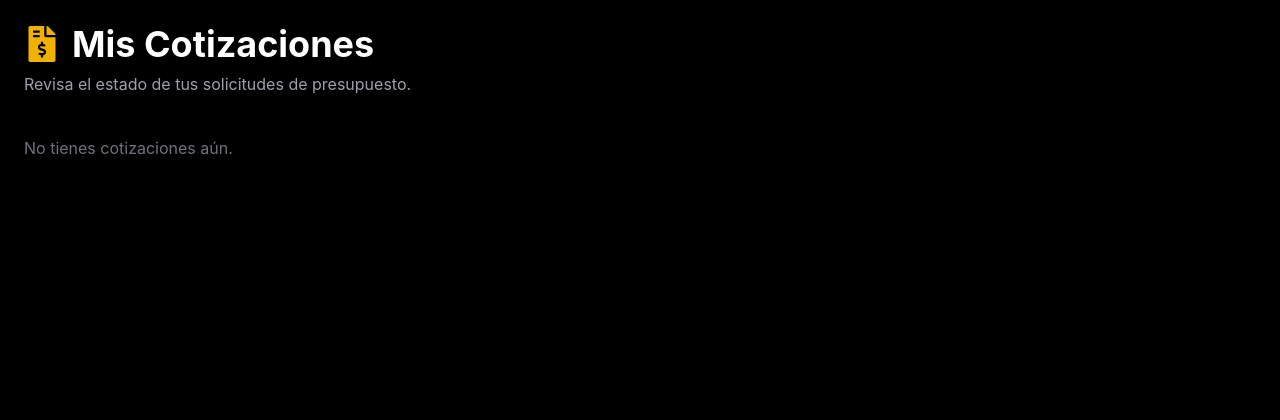
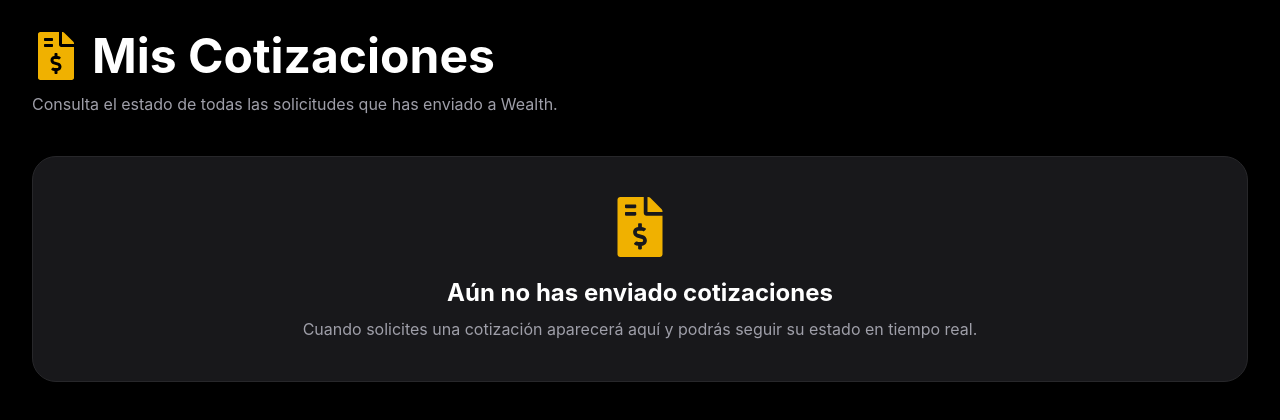
Before and after one commit to aldflo/wealth, a React (Vite) app: page /cotizaciones in a window 1280 px wide. Shown: the top 420 px of the page. Built offline with nearby package versions, Linux system fonts and the light colour scheme.

Commit message:
actualizacion

```diff
--- a/src/pages/cotizaciones.jsx
+++ b/src/pages/cotizaciones.jsx
@@ -1,102 +1,189 @@
 import { useEffect, useState } from "react";
 import { db, auth } from "../firebase.config";
+
 import {
   collection,
   query,
   where,
-  onSnapshot
+  onSnapshot,
+  orderBy,
 } from "firebase/firestore";
 
-import { FaFileInvoiceDollar } from "react-icons/fa";
+import {
+  FaFileInvoiceDollar,
+  FaCalendarAlt,
+} from "react-icons/fa";
 
 function Cotizaciones() {
-
   const [cotizaciones, setCotizaciones] = useState([]);
-  const user = auth.currentUser;
 
   useEffect(() => {
+    if (!auth.currentUser) return;
 
-    if (!user) return;
+    let unsubscribeUid = () => {};
+    let unsubscribeCorreo = () => {};
 
-    // 🔥 SOLO COTIZACIONES DEL USUARIO LOGUEADO
-    const q = query(
+    // 🔥 Consulta por UID (nuevas cotizaciones)
+    const qUid = query(
       collection(db, "cotizaciones"),
-      where("userId", "==", user.uid)
+      where("uid", "==", auth.currentUser.uid),
+      orderBy("fecha", "desc")
     );
 
-    const unsub = onSnapshot(q, (snapshot) => {
+    unsubscribeUid = onSnapshot(
+      qUid,
+      (snapshot) => {
+        if (!snapshot.empty) {
+          const data = snapshot.docs.map((doc) => ({
+            id: doc.id,
+            ...doc.data(),
+          }));
 
-      const data = snapshot.docs.map(doc => ({
+          setCotizaciones(data);
+        } else {
+          // 🔥 Si no hay por UID busca por correo (cotizaciones antiguas)
+
+          const qCorreo = query(
+            collection(db, "cotizaciones"),
+            where("usuario", "==", auth.currentUser.email),
+            orderBy("fecha", "desc")
+          );
+
+          unsubscribeCorreo = onSnapshot(qCorreo, (snap) => {
+            const data = snap.docs.map((doc) => ({
               id: doc.id,
-        ...doc.data()
+              ...doc.data(),
             }));
 
             setCotizaciones(data);
           });
+        }
+      },
+      (error) => {
+        console.log(error);
+      }
+    );
 
-    return () => unsub();
+    return () => {
+      unsubscribeUid();
+      unsubscribeCorreo();
+    };
+  }, []);
 
-  }, [user]);
+  const colorEstado = (estado) => {
+    switch (estado) {
+      case "aceptada":
+        return "bg-green-600";
+
+      case "rechazada":
+        return "bg-red-600";
+
+      default:
+        return "bg-yellow-500 text-black";
+    }
+  };
 
   return (
-    <div className="min-h-screen bg-black text-white p-6">
+    <div className="min-h-screen bg-black text-white px-4 py-8 md:px-8">
 
       {/* HEADER */}
+
       <div className="mb-10">
 
-        <h1 className="text-4xl font-bold flex items-center gap-3">
+        <h1 className="flex items-center gap-3 text-3xl md:text-5xl font-bold">
+
           <FaFileInvoiceDollar className="text-yellow-500" />
+
           Mis Cotizaciones
+
         </h1>
 
-        <p className="text-zinc-400 mt-2">
-          Revisa el estado de tus solicitudes de presupuesto.
+        <p className="text-zinc-400 mt-3 text-sm md:text-base">
+          Consulta el estado de todas las solicitudes que has enviado a
+          Wealth.
         </p>
 
       </div>
 
-      {/* LISTA */}
-      <div className="grid md:grid-cols-2 lg:grid-cols-3 gap-6">
-
       {cotizaciones.length === 0 ? (
 
-          <div className="text-zinc-500">
-            No tienes cotizaciones aún.
+        <div className="bg-zinc-900 border border-zinc-800 rounded-3xl p-10 text-center">
+
+          <FaFileInvoiceDollar className="text-6xl text-yellow-500 mx-auto mb-5" />
+
+          <h2 className="text-2xl font-bold">
+            Aún no has enviado cotizaciones
+          </h2>
+
+          <p className="text-zinc-400 mt-2">
+            Cuando solicites una cotización aparecerá aquí y podrás seguir su
+            estado en tiempo real.
+          </p>
+
         </div>
 
       ) : (
 
-          cotizaciones.map((c) => (
+        <div className="grid grid-cols-1 md:grid-cols-2 xl:grid-cols-3 gap-6">
+
+          {cotizaciones.map((c) => (
 
             <div
               key={c.id}
-              className="bg-zinc-900 border border-zinc-800 rounded-2xl p-6 hover:border-yellow-500 transition"
+              className="bg-zinc-900 border border-zinc-800 rounded-3xl overflow-hidden hover:border-yellow-500 transition duration-300"
             >
 
-              {/* PROYECTO */}
-              <h2 className="text-xl font-bold mb-2">
-                {c.proyecto}
+              {/* IMAGEN */}
+
+              <div className="h-56 bg-zinc-800">
+
+                {c.imagen ? (
+
+                  <img
+                    src={c.imagen}
+                    alt={c.nombre}
+                    className="w-full h-full object-cover"
+                  />
+
+                ) : (
+
+                  <div className="w-full h-full flex items-center justify-center text-zinc-500">
+                    Sin imagen
+                  </div>
+
+                )}
+
+              </div>
+
+              {/* CONTENIDO */}
+
+              <div className="p-6">
+
+                <h2 className="text-2xl font-bold mb-3">
+                  {c.nombre}
                 </h2>
 
-              {/* MENSAJE */}
-              <p className="text-zinc-400 text-sm mb-4">
-                {c.mensaje}
+                <p className="text-zinc-400 text-sm leading-relaxed line-clamp-4">
+                  {c.descripcion}
                 </p>
 
-              {/* FOOTER */}
-              <div className="flex justify-between items-center">
+                <div className="flex items-center gap-2 mt-5 text-zinc-500 text-sm">
 
-                <span className="text-xs text-zinc-500">
-                  {c.fecha?.toDate?.().toLocaleDateString() || "Sin fecha"}
-                </span>
+                  <FaCalendarAlt />
 
-                <span className={`text-xs px-3 py-1 rounded-full font-semibold ${
-                  c.estado === "aprobado"
-                    ? "bg-green-600"
-                    : c.estado === "rechazado"
-                    ? "bg-red-600"
-                    : "bg-yellow-500 text-black"
-                }`}>
+                  {c.fecha?.toDate
+                    ? c.fecha.toDate().toLocaleDateString()
+                    : "Sin fecha"}
+
+                </div>
+
+                <div className="mt-5">
+
+                  <span
+                    className={`px-4 py-2 rounded-full text-sm font-bold ${colorEstado(
+                      c.estado
+                    )}`}
+                  >
                     {c.estado || "pendiente"}
                   </span>
 
@@ -104,11 +191,13 @@ function Cotizaciones() {
 
               </div>
 
-          ))
+            </div>
+
+          ))}
+
+        </div>
 
       )}
-
-      </div>
 
     </div>
   );
```
Also changed, not shown: src/pages/CrearCotizacion.jsx (+71 -29 lines). Lines whose indentation alone changed are shown as unchanged.
